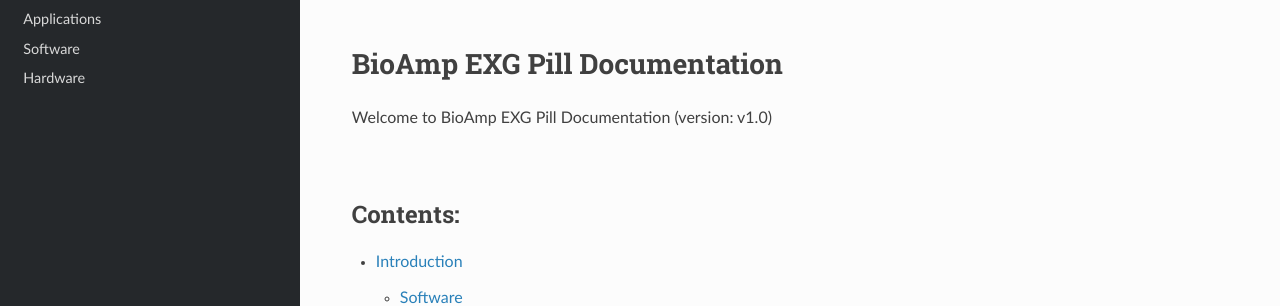
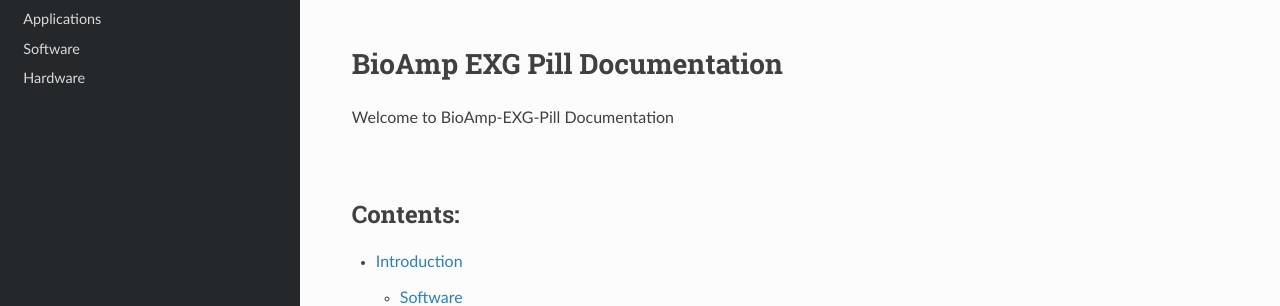
Before and after one commit to KhanFiza896/Bioamp-exg-pill-v1.0-sphinxdocs, a Sphinx documentation site: the page built from docs/index.rst, in a window 1280 px wide and 900 px high, scrolled down 448 px. Shown: the part 150-456 px from the top of the window. Built offline with Sphinx 7.4.7 and the Read the Docs theme 2.0.0, drawn with Linux system fonts in a browser that asks for light colours.

Commit message:
modified index.rst

```diff
--- a/docs/index.rst
+++ b/docs/index.rst
@@ -17,7 +17,7 @@
 BioAmp EXG Pill Documentation
 ##################################
 
-Welcome to BioAmp EXG Pill Documentation (version: v1.0)
+Welcome to BioAmp-EXG-Pill Documentation
 
 |
 
```
Also changed, not shown: 5 other files.
